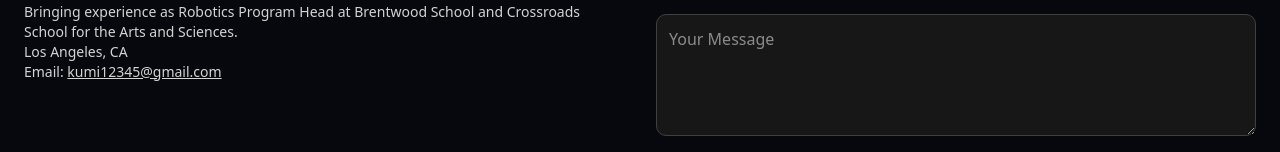
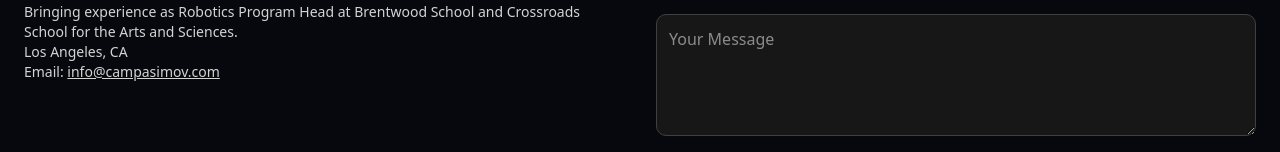
Before and after one commit to KingKumar/camp-asimov, a Next.js app: page / in a window 1280 px wide. Shown: the part 5368-5520 px from the top of the page. Built offline with nearby package versions, Linux system fonts and the light colour scheme.

Commit message:
changed contact info

```diff
--- a/components/AsimovLanding.tsx
+++ b/components/AsimovLanding.tsx
@@ -15,7 +15,7 @@ import { Textarea } from "@/components/ui/textarea";
 // Config / constants (edit these)
 // ------------------------------------
 const STRIPE_LINK = "https://buy.stripe.com/REPLACE_ME"; // <- paste your Stripe Payment Link
-const CONTACT_EMAIL = "kumi12345@gmail.com";            // <- or any email you want visible
+const CONTACT_EMAIL = "info@campasimov.com";            // <- or any email you want visible
 
 // Asimov-inspired palette
 const ink = {
```
